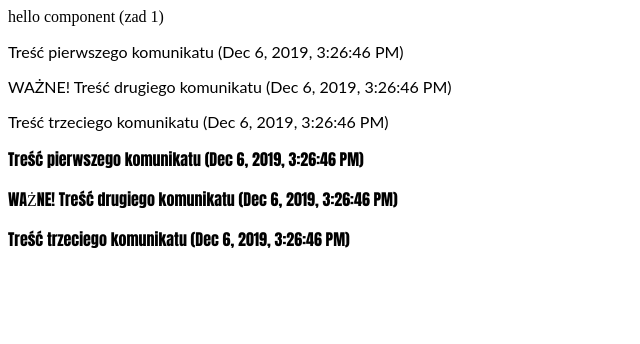
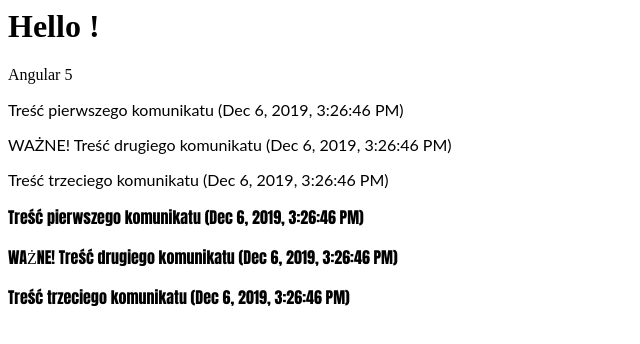
Before and after one commit to AdrianLochowicz/angular-6ykmwf, an Angular app: page / in a window 1280 px wide. Shown: the top 344 px of the page, without its empty margins (0-640 px from the left). Built offline with nearby package versions, Linux system fonts and the light colour scheme.

Commit message:
3 files modified

```diff
--- a/src/app/app.component.html
+++ b/src/app/app.component.html
@@ -1,4 +1,4 @@
-<app-hello> </app-hello>
+<app-hello>  </app-hello> {{name}}
 
 <div>
   <p *ngFor="let k of komunikaty">
--- a/src/app/hello.component.html
+++ b/src/app/hello.component.html
@@ -1,4 +1 @@
-
-<p>
-  hello component (zad 1)
-</p>
+<h1>Hello {{name}}!</h1>
--- a/src/app/hello.component.ts
+++ b/src/app/hello.component.ts
@@ -1,4 +1,4 @@
-import { Component, OnInit } from '@angular/core';
+import { Component, Input } from '@angular/core';
 
 @Component({
   selector: 'app-hello',
@@ -6,10 +6,7 @@ import { Component, OnInit } from '@angular/core';
   styleUrls: ['./hello.component.css'],
 })
 export class HelloComponent implements OnInit {
-
+@Input() name: string;
   constructor() { }
 
-  ngOnInit() {
-  }
-
 }
```
